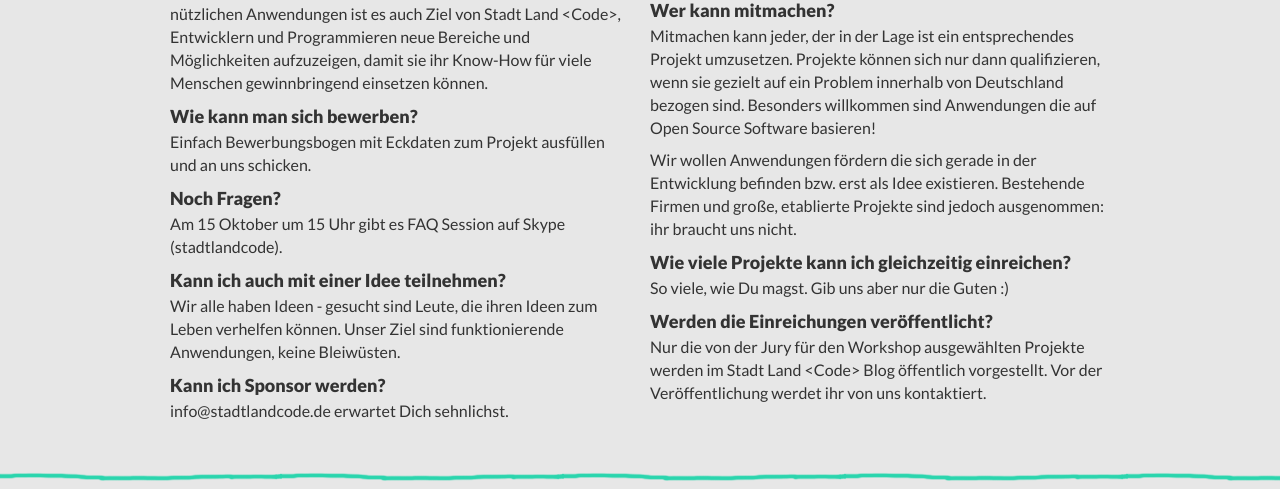
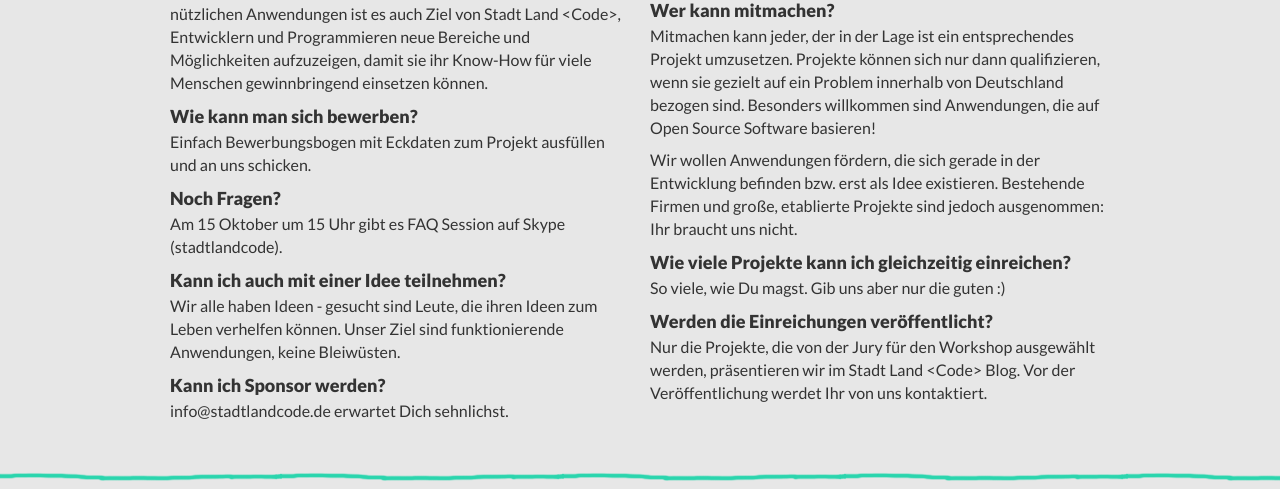
Before and after one commit to okfde/stadtlandcode.de, a Jekyll site: the page built from index.html, in a window 1280 px wide and 900 px high, scrolled down 3037 px. Shown: the part 314-803 px from the top of the window. Built offline with Jekyll 4.4.1, drawn with Linux system fonts in a browser that asks for light colours; nearby versions of some CDN libraries; Markdown is read by kramdown in place of the engine named in the settings.

Commit message:
Updated index.html

```diff
--- a/index.html
+++ b/index.html
@@ -223,19 +223,18 @@
       <p>Mitmachen kann jeder, der in der Lage ist ein entsprechendes Projekt
       umzusetzen. Projekte können sich nur dann qualifizieren, wenn sie gezielt
       auf ein Problem innerhalb von Deutschland bezogen sind. Besonders willkommen
-      sind Anwendungen die auf Open Source Software basieren!</p>
+      sind Anwendungen, die auf Open Source Software basieren!</p>
 
-      <p>Wir wollen Anwendungen fördern die sich gerade in der Entwicklung
+      <p>Wir wollen Anwendungen fördern, die sich gerade in der Entwicklung
       befinden bzw. erst als Idee existieren. Bestehende Firmen und große,
-      etablierte Projekte sind jedoch ausgenommen: ihr braucht uns nicht.</p>
+      etablierte Projekte sind jedoch ausgenommen: Ihr braucht uns nicht.</p>
 
       <h3>Wie viele Projekte kann ich gleichzeitig einreichen?</h3>
-      <p>So viele, wie Du magst. Gib uns aber nur die Guten :)</p>
+      <p>So viele, wie Du magst. Gib uns aber nur die guten :)</p>
 
       <h3>Werden die Einreichungen veröffentlicht?</h3>
-      <p>Nur die von der Jury für den Workshop ausgewählten Projekte werden im
-      Stadt Land &lt;Code&gt; Blog öffentlich vorgestellt. Vor der
-      Veröffentlichung werdet ihr von uns kontaktiert.</p>
+      <p>Nur die Projekte, die von der Jury für den Workshop ausgewählt werden, präsentieren wir im Stadt Land &lt;Code&gt; Blog. Vor der
+      Veröffentlichung werdet Ihr von uns kontaktiert.</p>
 
     </div>
   </div>
```
